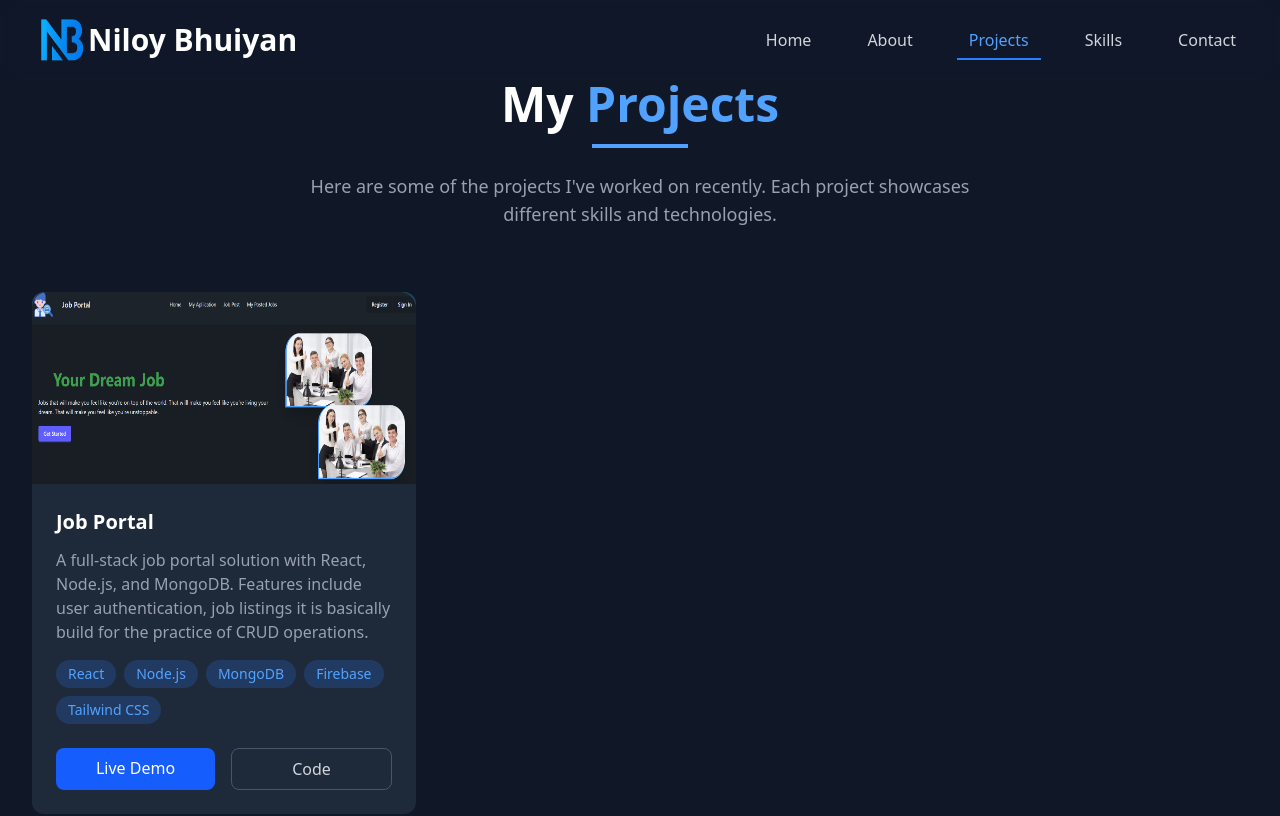
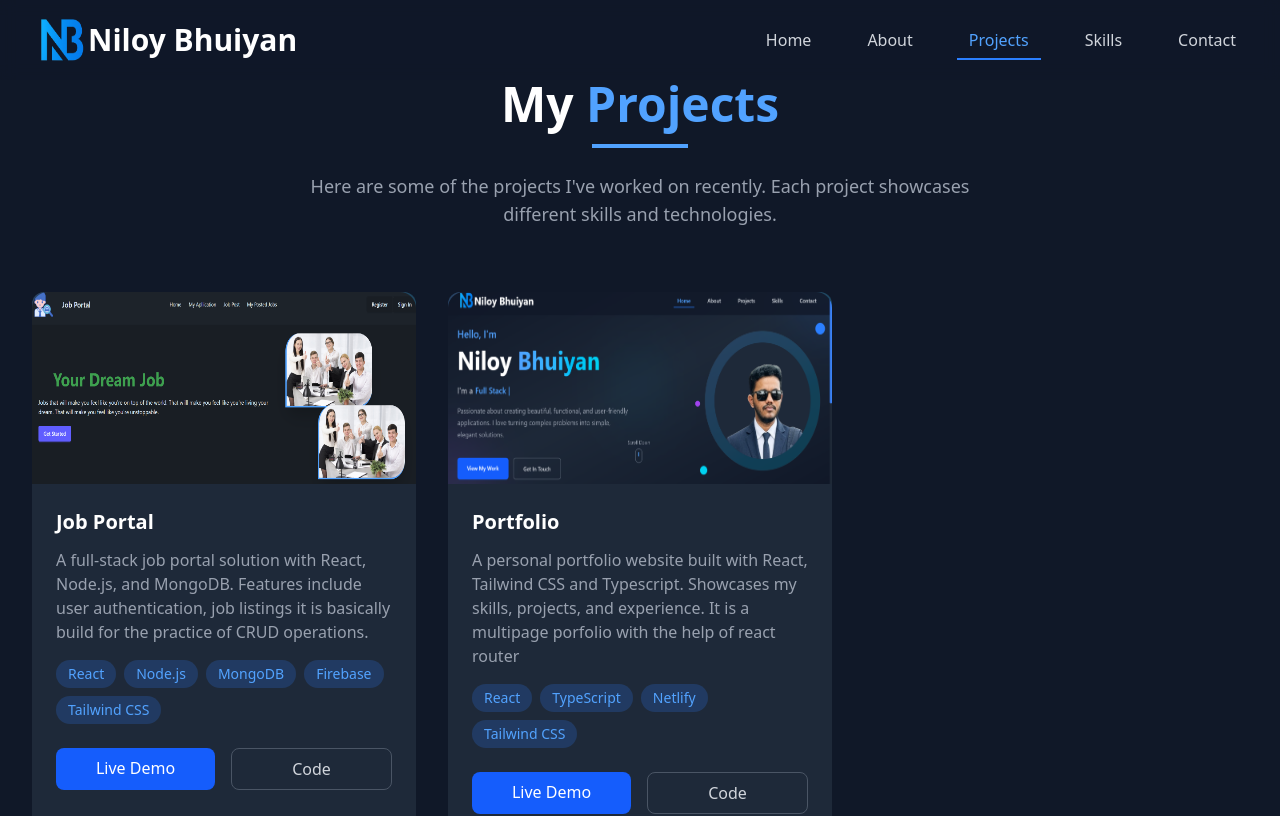
Before and after one commit to niloy8/Portfolioo, a React (Vite) app in the folder Niloy Devfolio/: page /projects in a window 1280 px wide. Shown: the top 816 px of the page. Built offline with nearby package versions, Linux system fonts and the light colour scheme.

Commit message:
Added Projects

```diff
--- a/Niloy Devfolio/src/Components/Projects/Project.tsx
+++ b/Niloy Devfolio/src/Components/Projects/Project.tsx
@@ -1,6 +1,7 @@
 import type { FC } from 'react';
 import { useEffect } from 'react';
 import firstProject from "../../assets/image.png"
+import secondProject from "../../assets/p-2.png"
 const Projects: FC = () => {
     useEffect(() => {
         // Scroll to top on page load
@@ -16,6 +17,15 @@ const Projects: FC = () => {
             tags: ["React", "Node.js", "MongoDB", "Firebase", "Tailwind CSS"],
             liveLink: "https://job-portal-ad35b.firebaseapp.com/",
             githubLink: "https://github.com/niloy8/Job-Portal-Project"
+        },
+        {
+            id: 2,
+            title: "Portfolio",
+            description: "A personal portfolio website built with React, Tailwind CSS and Typescript. Showcases my skills, projects, and experience. It is a multipage porfolio with the help of react router",
+            image: secondProject,
+            tags: ["React", "TypeScript", "Netlify", "Tailwind CSS"],
+            liveLink: "https://dancing-torrone-aac30d.netlify.app/",
+            githubLink: "https://github.com/niloy8/Portfolioo/tree/main"
         },
 
     ];
```
Also changed, not shown: Niloy Devfolio/src/assets/p-2.png (added).
